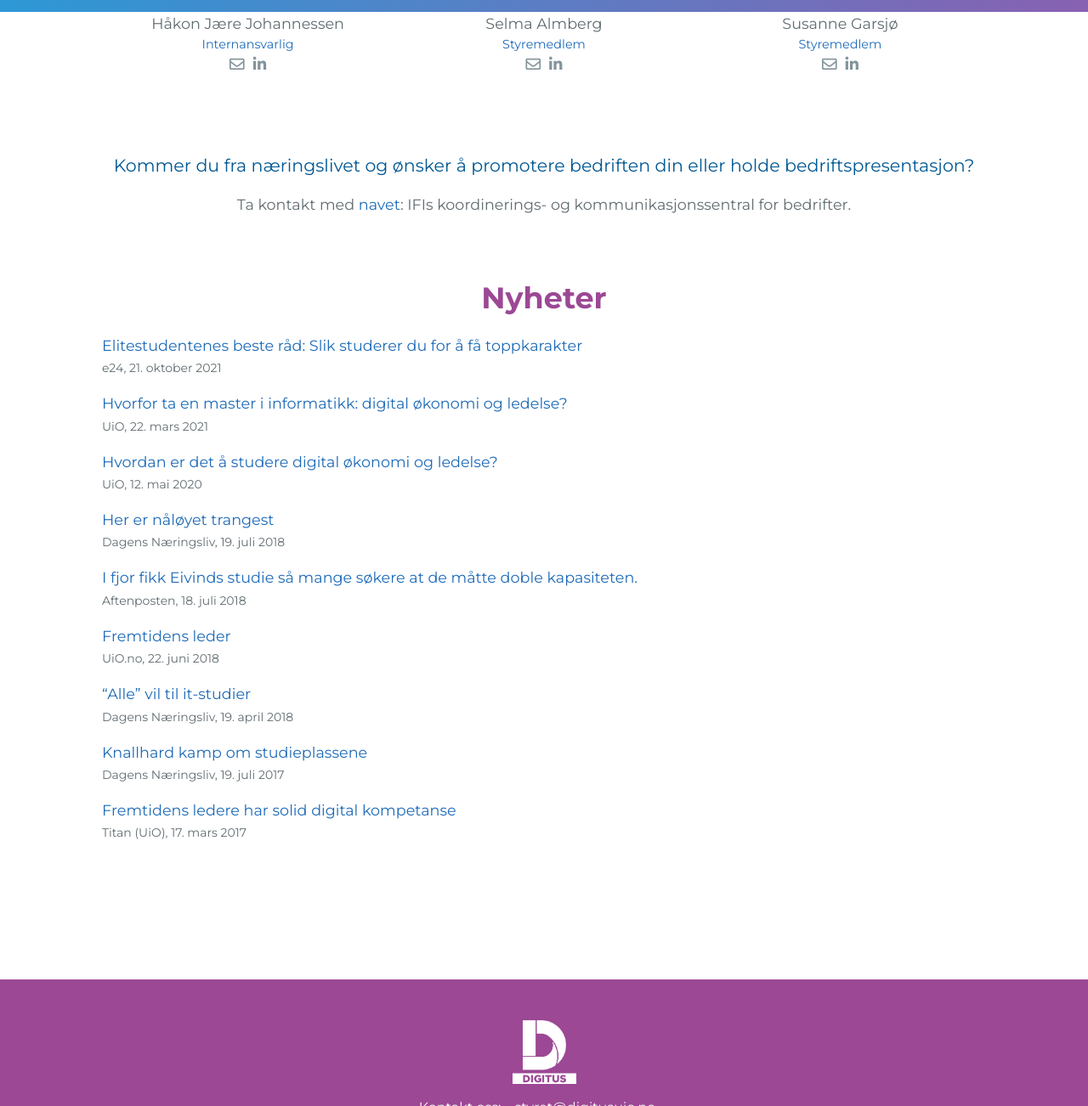
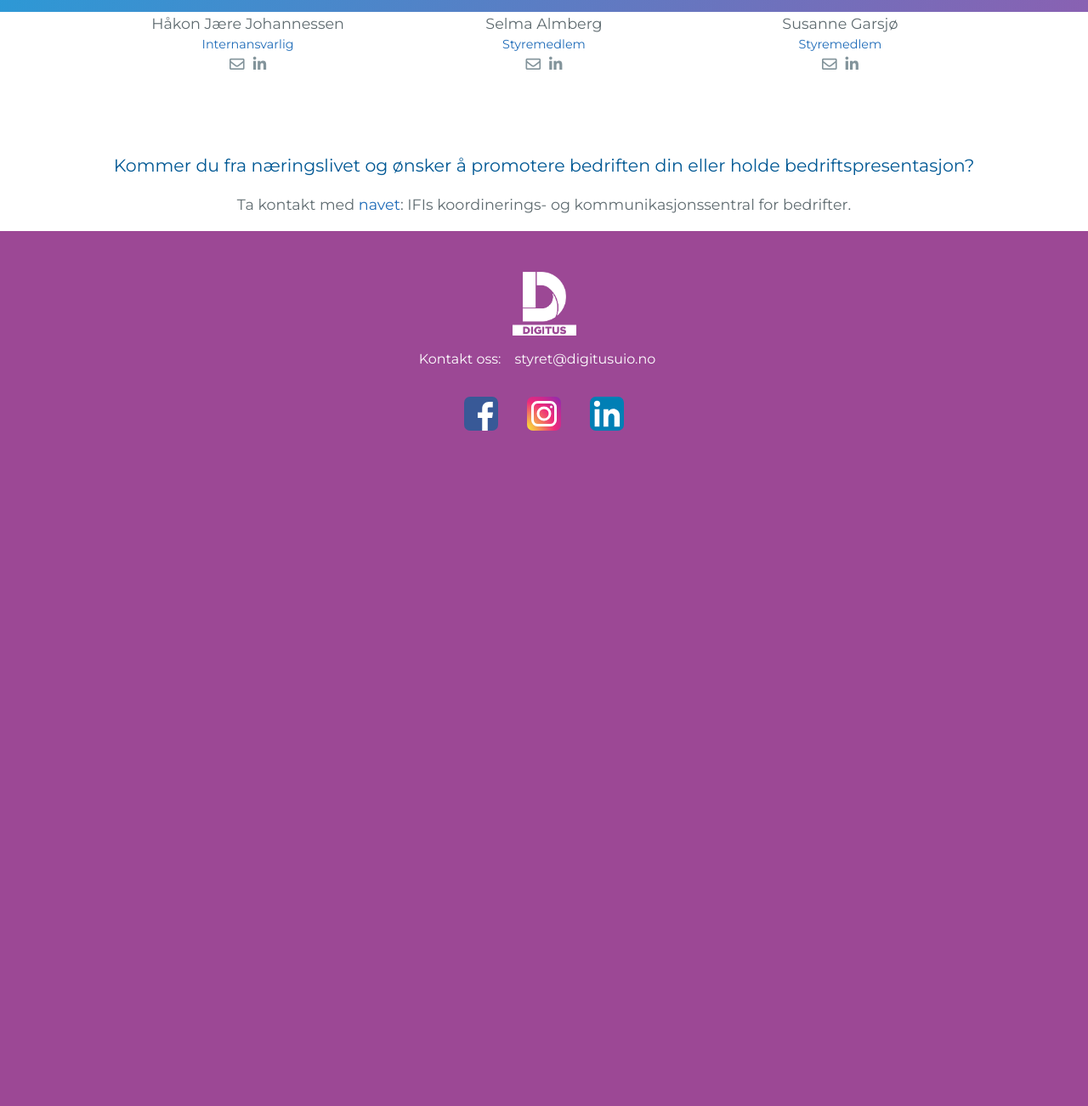
Before and after one commit to digitus-uio/digitus-uio.github.io, a Jekyll site: the page built from index.md, in a window 1280 px wide and 1400 px high, scrolled down 3591 px, cut to the strip 98-1400 px from the top of the window. Shown: the whole strip at 85% size. Built offline with Jekyll 4.4.1, drawn with Linux system fonts in a browser that asks for light colours; after the commit the page ends 4221 px from its top, so only the background shows below that.

Commit message:
fix: delete news

```diff
--- a/_config.yml
+++ b/_config.yml
@@ -37,53 +37,7 @@ partner_vacancies:
 events_desc: "Vi vil gjerne ha ris, ros og arrangementsforslag. <a href='https://forms.gle/Mttzz249kaA8imkS9' target='_blank'>Send inn ditt her!</a>"
 events: "assets/pictures/semesterplanh26.jfif"
 
-press: [
-  {
-    title: "Elitestudentenes beste råd: Slik studerer du for å få toppkarakter",
-    subtitle: "e24, 21. oktober 2021",
-    link: "https://e24.no/shared/karriere-og-ledelse/i/JxB90b/elitestudentenes-beste-raad-s[…]335030e04eb816f7a9f5176dbbb410e5c8c3a_1635399771_S2plbGwgQmVybnQ=",
-  },
-  {
-    title: "Hvorfor ta en master i informatikk: digital økonomi og ledelse?",
-    subtitle: "UiO, 22. mars 2021",
-    link: "https://www.uio.no/studier/program/informatikk-ledelse-master/studiemiljo/hvorfor-ta-en-master-i-informatikk.html",
-  },
-  {
-    title: "Hvordan er det å studere digital økonomi og ledelse?",
-    subtitle: "UiO, 12. mai 2020",
-    link: "https://www.uio.no/studier/program/informatikk-ledelse/studiemiljo/digok-fremtidens-arbeidsoppgaver-ahlam.html",
-  },
-  {
-    title: "Her er nåløyet trangest",
-    subtitle: "Dagens Næringsliv, 19. juli 2018",
-    link: "https://www.dn.no/utdannelse/samordna-opptak/studieretning/her-er-naloyet-trangest/2-1-381991",
-  },
-  {
-    title: "I fjor fikk Eivinds studie så mange søkere at de måtte doble kapasiteten.",
-    subtitle: "Aftenposten, 18. juli 2018",
-    link: "https://www.aftenposten.no/karriere/I-fjor-fikk-Eivinds-studium-sa-mange-sokere-at-de-matte-doble-kapasiteten-Her-er-arets-mest-populare-studier-11872b.html",
-  },
-  {
-    title: "Fremtidens leder",
-    subtitle: "UiO.no, 22. juni 2018",
-    link: "https://www.uio.no/studier/program/informatikk-ledelse/karriereintervjuer/dig%C3%B8k-julie-eld%C3%B8y.html",
-  },
-  {
-    title: "“Alle” vil til it-studier",
-    subtitle: "Dagens Næringsliv, 19. april 2018",
-    link: "https://www.dn.no/utdannelse/samordna-opptak/uio/samordna/alle-vil-til-it-studier/2-1-317669",
-  },
-  {
-    title: "Knallhard kamp om studieplassene",
-    subtitle: "Dagens Næringsliv, 19. juli 2017",
-    link: "https://www.dn.no/utdannelse/samordna-opptak/nils-martin-stolen/julie-eldoy/knallhard-kamp-om-it-studieplassene/2-1-127101",
-  },
-  {
-    title: "Fremtidens ledere har solid digital kompetanse",
-    subtitle: "Titan (UiO), 17. mars 2017",
-    link: "https://titan.uio.no/node/2233",
-  },
-]
+
 
 board_members: [
   {
--- a/_layouts/default.html
+++ b/_layouts/default.html
@@ -115,16 +115,7 @@
         <h3> Kommer du fra næringslivet og ønsker å promotere bedriften din eller holde bedriftspresentasjon?</h3>
         <p> Ta kontakt med <a href="https://www.ifinavet.no/for-bedrifter/">navet</a>: IFIs koordinerings- og kommunikasjonssentral for bedrifter.</p>
       </div>
-      <span id="press-span"></span>
-      <div class="section press">
-        <h2>Nyheter</h2>
-        {% for press in site.press %}
-        <div>
-          <a href="{{ press.link }}" target="_blank" >{{ press.title }}</a>
-          <p>{{ press.subtitle }}</p>
-        </div>
-        {% endfor %}
-      </div>
+
     </main>
     <footer class="page-footer">
       <img src="/assets/img/logo.png" alt="logo"/>
```
